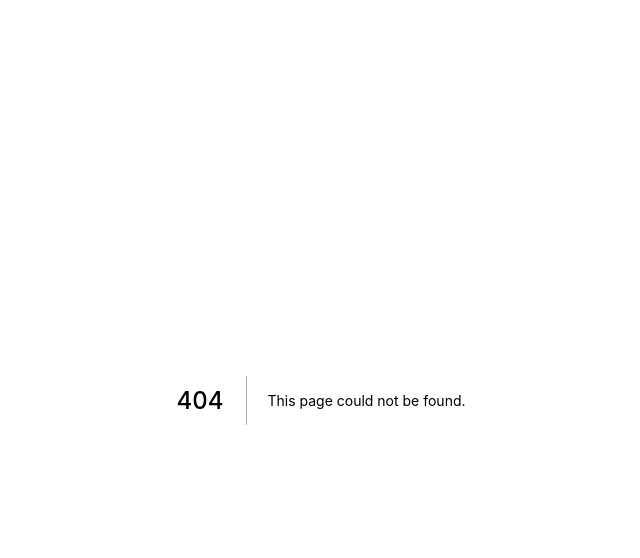
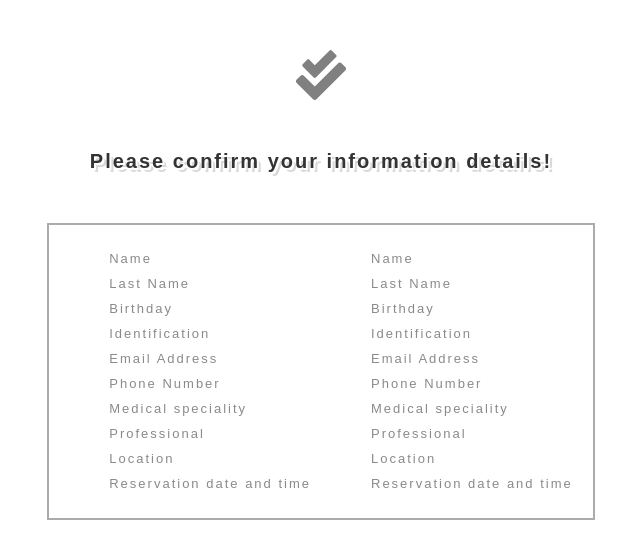
Before and after one commit to hstrejoluna/C1-G5, a Next.js app: page /confirm_data in a window 1280 px wide. Before the commit this address had no page. Shown: the top 558 px of the page, without its empty margins (319-959 px from the left). Built offline with nearby package versions, Linux system fonts and the light colour scheme.

Commit message:
creando pagina de confirmacion

```diff
--- a/components/form.module.css
+++ b/components/form.module.css
@@ -9,7 +9,7 @@
     padding: 30px;
     background-color:rgba(255, 255, 255, 1);
     margin-top: 30px;
-    box-shadow: 3px 5px 17px 2px rgba(0,0,0,0.82);
+    box-shadow: 3px 5px 10px 2px rgba(0,0,0,0.75);
     opacity: 0.8;
 }
 
@@ -22,7 +22,7 @@
     text-align: center;
     color: #333333;
     background: #FFFFFF;
-    text-shadow: 2px 2px 0px #FFFFFF, 5px 4px 0px rgba(0,0,0,0.15);
+    text-shadow: 2px 2px 0px #FFFFFF, 4px 4px 0px rgba(0,0,0,0.15);
 }
 
 .container_form label {
--- a/components/main.module.css
+++ b/components/main.module.css
@@ -60,7 +60,6 @@
     font-weight: 700;
     border: 1px solid transparent;
     cursor: pointer;
-    box-shadow: 3px 5px 17px 2px rgba(0,0,0,0.92);
 
 }
 
--- a/components/plans.module.css
+++ b/components/plans.module.css
@@ -140,13 +140,13 @@
     padding: 15px, 40px, 15px, 40px;
     background: rgba(35, 166, 240, 1);
     color: rgba(255, 255, 255, 1);
-    font-size: 1.3rem;
+    font-size: 1.4rem;
     font-style: normal;
     font-weight: 700;
     line-height: 22px;
     letter-spacing: 0.2px;
     text-align: center;
     margin-bottom: 30px;
-    box-shadow: 3px 5px 17px 2px rgba(0,0,0,0.92);
+    box-shadow: 3px 3px 8px 2px rgba(0,0,0,0.80);
     cursor: pointer;
 }
--- a/pages/confirm.module.css
+++ b/pages/confirm.module.css
@@ -1,8 +1,44 @@
 .container_confirm {
     display:flex;
     flex-direction: column;
-    justify-content: center;
     align-items: center;
     margin-top: 50px;
 
 }
+
+.container_confirm h1{
+    font-family: 'Montserrat', sans-serif;
+    font-size: 2rem;
+    font-style: normal;
+    font-weight: bold;
+    letter-spacing: 2px;
+    text-align: center;
+    color: #333333;
+    background: #FFFFFF;
+    text-shadow: 2px 2px 0px #FFFFFF, 4px 4px 0px rgba(0,0,0,0.15);
+    margin: 50px auto 50px auto;
+}
+
+.container_info_details{
+    display:flex;
+    flex-direction: row;
+    border: 2px solid rgb(172, 170, 170);
+    justify-content: space-around;
+    padding:10px;
+
+}
+
+.container_info_details ul {
+    list-style: none;
+}
+
+.container_info_details li{
+    font-family: 'Montserrat', sans-serif;
+    font-size: 1.3rem;
+    font-style: normal;
+    letter-spacing: 2px;
+    text-align: left;
+    color: #8a8a8a;
+    margin:10px;
+
+}
--- /dev/null
+++ b/pages/confirm_data.js
@@ -0,0 +1,57 @@
+import Image from 'next/image';
+import iconconfirmation from '../public/assets/check_double.svg';
+import classes from './confirm.module.css';
+
+
+function Confirm_data(props){
+    return (
+      <div className={classes.container_confirm}>
+        <Image src={iconconfirmation}alt="icon"width={50}height={50}/>
+        <h1>Please confirm your information details!</h1>
+          <div className={classes.container_info_details}>
+            <ul className={classes.list_left}>
+              <li>Name</li>
+              <li>Last Name</li>
+              <li>Birthday</li>
+              <li></li>
+              <li>Identification</li>
+              <li></li>
+              <li>Email Address</li>
+              <li></li>
+              <li>Phone Number</li>
+              <li></li>
+              <li>Medical speciality</li>
+              <li></li>
+              <li>Professional</li>
+              <li></li>
+              <li>Location</li>
+              <li></li>
+              <li>Reservation date and time</li>
+              <li></li>
+            </ul>
+            <ul className={classes.list_right}>
+            <li>Name</li>
+              <li>Last Name</li>
+              <li>Birthday</li>
+              <li></li>
+              <li>Identification</li>
+              <li></li>
+              <li>Email Address</li>
+              <li></li>
+              <li>Phone Number</li>
+              <li></li>
+              <li>Medical speciality</li>
+              <li></li>
+              <li>Professional</li>
+              <li></li>
+              <li>Location</li>
+              <li></li>
+              <li>Reservation date and time</li>
+              <li></li>
+            </ul>
+          </div>
+      </div>
+    )
+  };
+
+  export default Confirm_data;
```
Also changed, not shown: pages/Confirm_data.js (deleted, +0 -16 lines), public/assets/check_double.svg (added), 1 other file (tests, documents, lock files or other folders).
